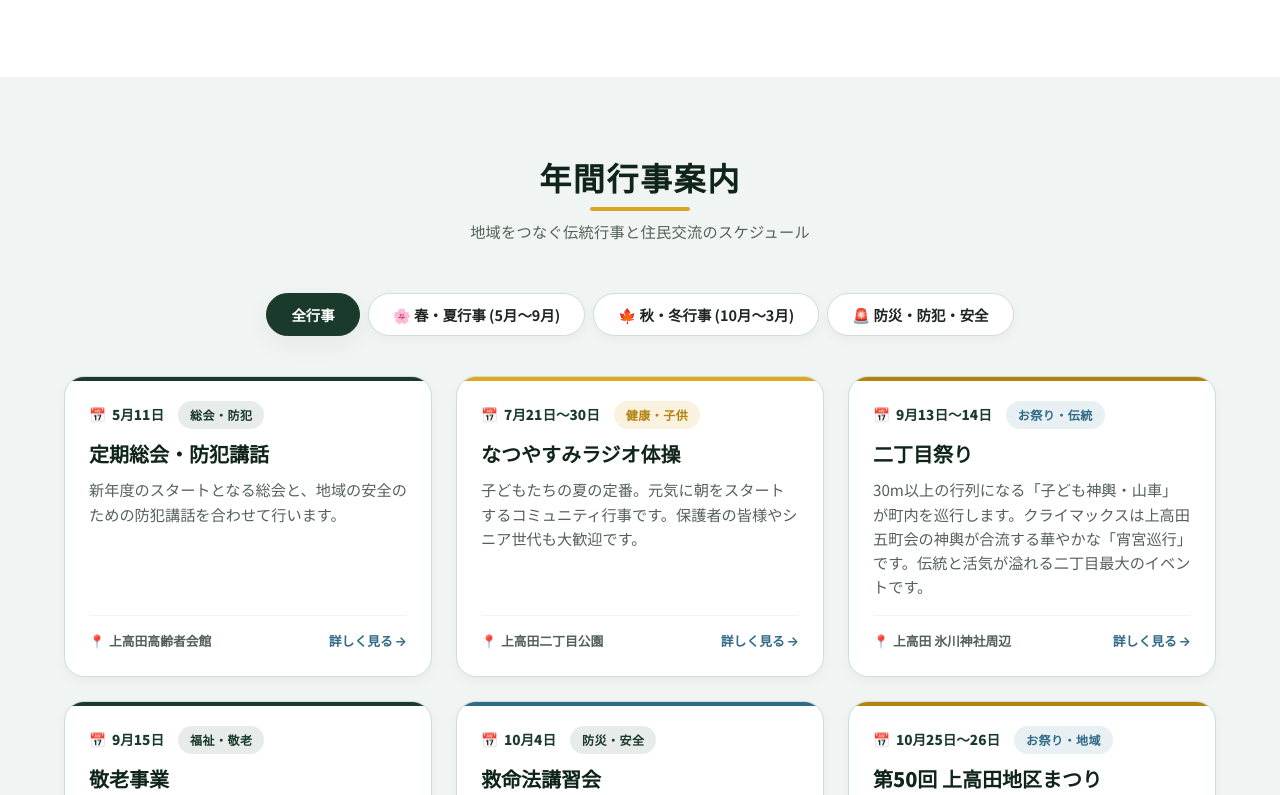
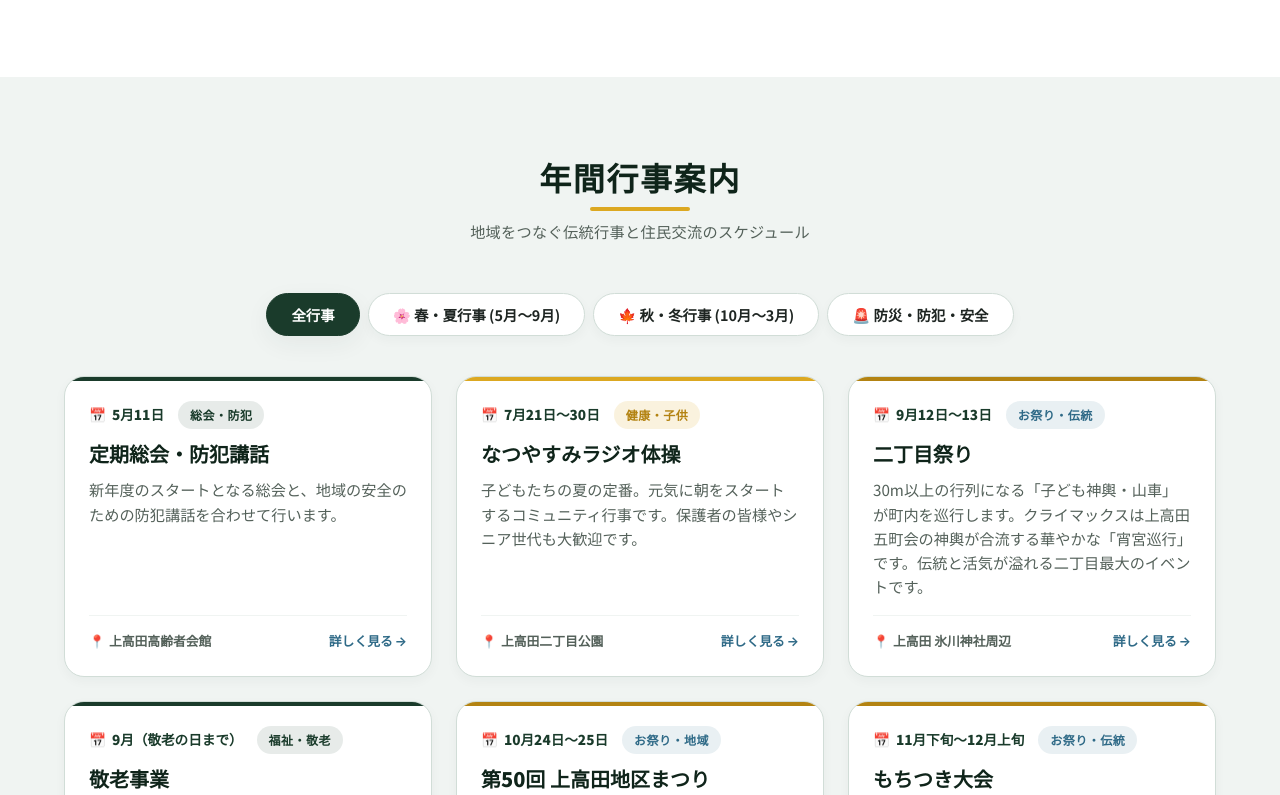
Before and after one commit to negisi/kami2web, a website built with Vite: page index.html in a window 1280 px wide. Shown: the part 2005-2800 px from the top of the page. Built offline with nearby package versions, Linux system fonts and the light colour scheme.

Commit message:
fix: update event dates and remove safety lecture

```diff
--- a/index.html
+++ b/index.html
@@ -248,14 +248,13 @@
               <ul>
                 <li><strong>5月11日</strong>：定期総会・防犯講話（上高田高齢者会館）</li>
                 <li><strong>7月21日〜30日</strong>：なつやすみラジオ体操（上高田二丁目公園）</li>
-                <li><strong>9月13日〜14日</strong>：二丁目祭り（上高田 氷川神社周辺）</li>
-                <li><strong>9月15日</strong>：敬老事業（町内対象者宅）</li>
-                <li><strong>10月4日</strong>：救命法講習会（上高田区民活動センター）</li>
-                <li><strong>10月25日〜26日</strong>：第50回 上高田地区まつり（上高田地区全体）</li>
-                <li><strong>11月30日</strong>：もちつき大会（上高田高齢者会館横）</li>
-                <li><strong>12月22日〜28日</strong>：歳末特別警戒パトロール（町内全域）</li>
-                <li><strong>3月1日</strong>：防災フェスタ（上高田二丁目公園）</li>
-                <li><strong>3月14日</strong>：年度末配付物配達事業（町会員宅）</li>
+                <li><strong>9月12日〜13日</strong>：二丁目祭り（上高田 氷川神社周辺）</li>
+                <li><strong>9月（敬老の日まで）</strong>：敬老事業（町内対象者宅）</li>
+                <li><strong>10月24日〜25日</strong>：第50回 上高田地区まつり（上高田地区全体）</li>
+                <li><strong>11月下旬〜12月上旬</strong>：もちつき大会（上高田高齢者会館横）</li>
+                <li><strong>年末</strong>：歳末特別警戒パトロール（町内全域）</li>
+                <li><strong>3月</strong>：防災フェスタ（上高田二丁目公園）</li>
+                <li><strong>3月</strong>：年度末配付物配達事業（町会員宅）</li>
               </ul>
             </div>
           </noscript>
--- a/main.js
+++ b/main.js
@@ -33,9 +33,9 @@ const EVENTS_DATA = [
   },
   {
     id: "event-festival-sept",
-    dateText: "9月13日〜14日",
+    dateText: "9月12日〜13日",
     month: 9,
-    day: 13,
+    day: 12,
     title: "二丁目祭り",
     location: "上高田 氷川神社周辺",
     category: "festival",
@@ -45,33 +45,21 @@ const EVENTS_DATA = [
   },
   {
     id: "event-elderly-sept",
-    dateText: "9月15日",
+    dateText: "9月（敬老の日まで）",
     month: 9,
-    day: 15,
+    day: 14,
     title: "敬老事業",
     location: "町内対象者宅",
     category: "meeting",
     categoryLabel: "福祉・敬老",
     season: "spring-summer",
-    desc: "健康長寿を祝い、町内の高齢者の皆様へ心を込めて“お祝い品”をお届けします。"
-  },
-  {
-    id: "event-safety-oct",
-    dateText: "10月4日",
-    month: 10,
-    day: 4,
-    title: "救命法講習会",
-    location: "上高田区民活動センター",
-    category: "safety",
-    categoryLabel: "防災・安全",
-    season: "autumn-winter",
-    desc: "いざという時に大切な人を守るため、AEDの使い方や応急救護などを実践的に学びます。参加者には受講証明が交付されます。"
+    desc: "健康長寿を祝い、9月の敬老の日までに町内の高齢者の皆様へ心を込めて“お祝い品”をお届けします。"
   },
   {
     id: "event-festival-oct",
-    dateText: "10月25日〜26日",
+    dateText: "10月24日〜25日",
     month: 10,
-    day: 25,
+    day: 24,
     title: "第50回 上高田地区まつり",
     location: "上高田地区全体",
     category: "festival",
@@ -81,7 +69,7 @@ const EVENTS_DATA = [
   },
   {
     id: "event-mochi-nov",
-    dateText: "11月30日",
+    dateText: "11月下旬〜12月上旬",
     month: 11,
     day: 30,
     title: "もちつき大会",
@@ -93,19 +81,19 @@ const EVENTS_DATA = [
   },
   {
     id: "event-patrol-dec",
-    dateText: "12月22日〜28日",
+    dateText: "年末",
     month: 12,
-    day: 22,
+    day: 25,
     title: "歳末特別警戒パトロール",
     location: "町内全域",
     category: "safety",
     categoryLabel: "防犯・夜警",
     season: "autumn-winter",
-    desc: "年末の地域の安全を守るため、7日間にわたり夜警（夜回り活動）を実施し、「火の用心」の声とともに新しい年を迎える準備をします。"
+    desc: "年末の地域の安全を守るため、夜警（夜回り活動）を実施し、「火の用心」の声とともに新しい年を迎える準備をします。"
   },
   {
     id: "event-safety-march",
-    dateText: "3月1日",
+    dateText: "3月",
     month: 3,
     day: 1,
     title: "防災フェスタ",
@@ -117,7 +105,7 @@ const EVENTS_DATA = [
   },
   {
     id: "event-delivery-march",
-    dateText: "3月14日",
+    dateText: "3月",
     month: 3,
     day: 14,
     title: "年度末配付物配達事業",
```
Also changed, not shown: 町会情報まとめ.md (+7 -8 lines).
